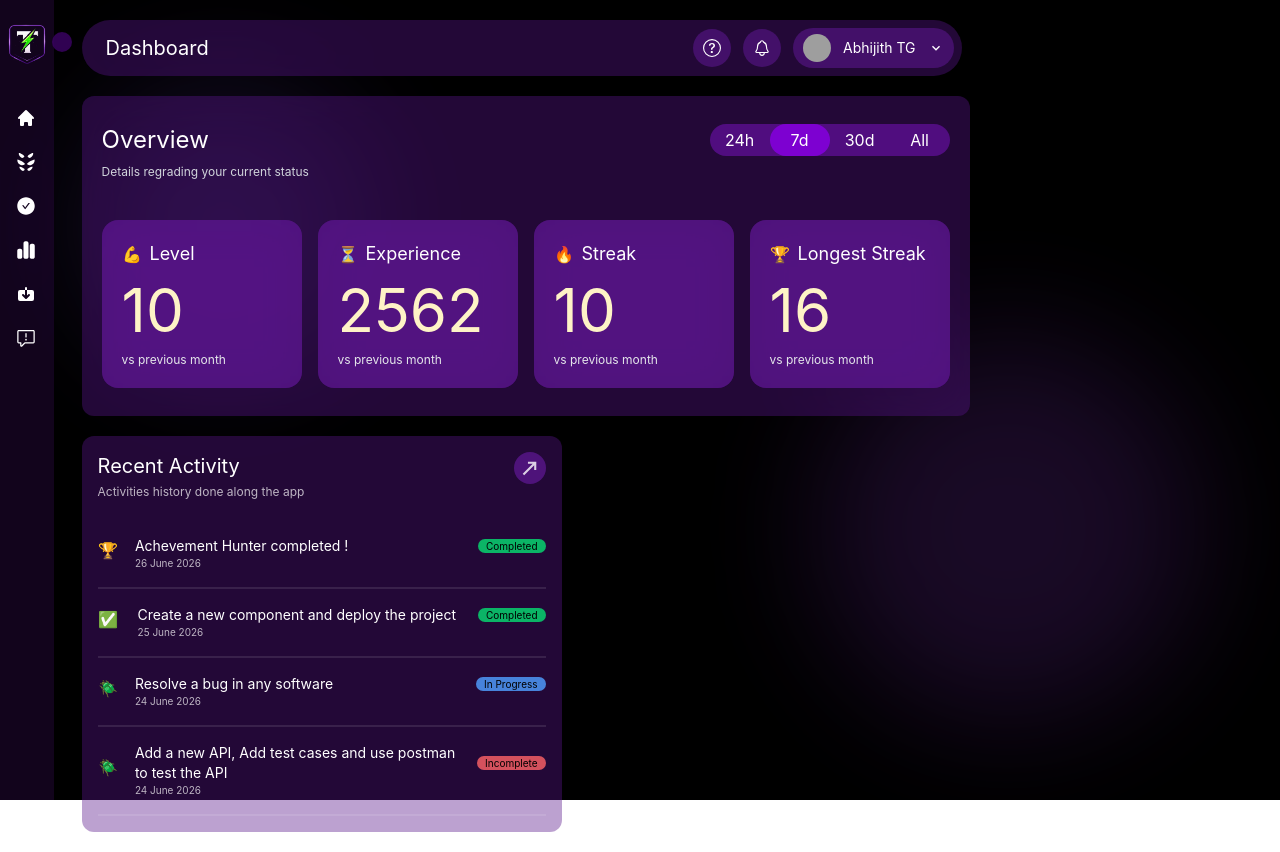
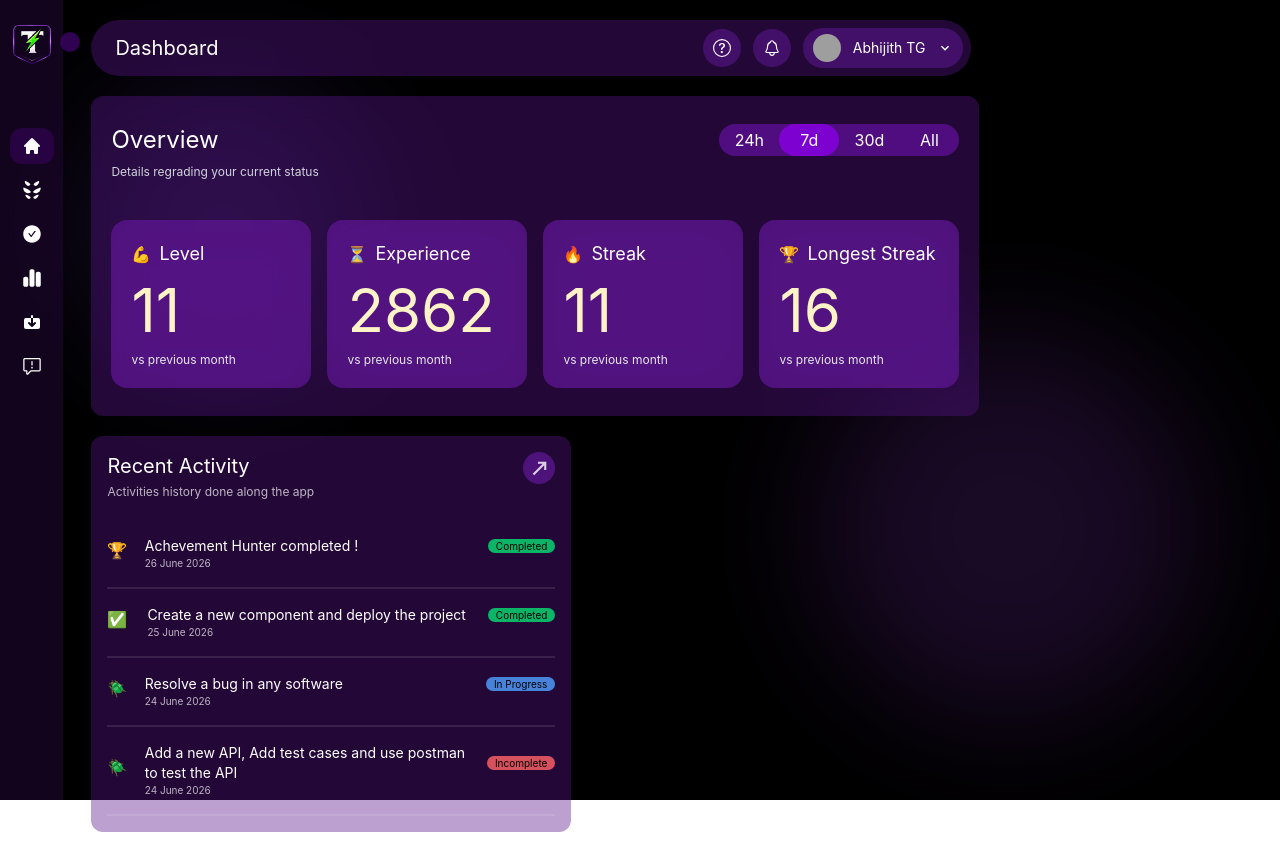
Before and after one commit to Abhijith-TG/solo-leveiling, a React (Vite) app: page / in a window 1280 px wide. Built offline with nearby package versions, Linux system fonts and the light colour scheme; grey boxes are pictures that could not be loaded.

Commit message:
feat: Added counter

```diff
--- /dev/null
+++ b/src/components/Counter.tsx
@@ -0,0 +1,36 @@
+import { useEffect, useState } from "react"
+
+type counterProps = {
+    num:number,
+    incre?:number
+}
+
+
+function Counter({num,incre=1}:counterProps) {
+
+    const [count, setCount] = useState(0)
+
+
+    useEffect(()=>{
+
+        const interval = setInterval(()=>{
+            setCount((prev)=>{
+                if(prev>=num){
+                    clearInterval(interval)
+                    return num
+                }
+                return prev+incre;
+            })
+        },20)
+
+        return ()=>clearInterval(interval)
+    },[])
+
+
+
+  return (
+    <div>{count}</div>
+  )
+}
+
+export default Counter
--- a/src/components/DateFilter.tsx
+++ b/src/components/DateFilter.tsx
@@ -3,7 +3,6 @@ import { useState } from 'react'
 function DateFilter() {
 
     const dates = ['24h','7d','30d','All']
-
 
     const [date, SetDate] = useState('7d')
 
--- a/src/components/Overview.tsx
+++ b/src/components/Overview.tsx
@@ -1,3 +1,4 @@
+import Counter from "./Counter"
 import DateFilter from "./DateFilter"
 
 
@@ -5,14 +6,14 @@ function Overview() {
 
     const overview = [{
         name:"Level",
-        level:10,
+        level:11,
         icon:"💪",
         text:"vs previous month"
 
     },
 {
         name:"Experience",
-        level:2562,
+        level:2862,
         icon:"⏳",
         text:"Xps"
 
@@ -20,7 +21,7 @@ function Overview() {
     },
     {
         name:"Streak",
-        level:10,
+        level:11,
         icon:"🔥",
         text:"Days"
 
@@ -35,6 +36,7 @@ function Overview() {
 
     }
 ]
+
 
 
   return (
@@ -58,7 +60,7 @@ function Overview() {
                             <p className="text-lg">{over.name}</p>
                         </div>
                         <div className="flex flex-col items-start justify-start gap-3" >
-                            <p className="text-6xl text-amber-100" >{over.level}</p>
+                            <p className="text-6xl text-amber-100" ><Counter num={over.level} incre={over.name==='Experience'?40:1} /></p>
                             <p className="text-xs text-gray-200 ">vs previous month</p>
                         </div>
                     </div>
--- a/src/components/SideBar.tsx
+++ b/src/components/SideBar.tsx
@@ -1,10 +1,10 @@
-import { useState } from "react"
+import { useEffect, useState } from "react"
 import { AiFillCheckCircle } from "react-icons/ai"
 import { FaChartSimple } from "react-icons/fa6"
 import { GoReport } from "react-icons/go"
 import { HiHome, HiSave } from "react-icons/hi"
 import logo from '../assets/logo.png'
-import { useNavigate } from "react-router-dom"
+import { useLocation, useNavigate } from "react-router-dom"
 import { GiHunterEyes } from "react-icons/gi"
 
 function SideBar() {
@@ -15,7 +15,7 @@ function SideBar() {
         {name:"Acheivements",route:"/acheivments",icon:<AiFillCheckCircle size={20}/>},
         {name:"Statistics",route:"/statistics",icon:<FaChartSimple size={20}/>},
         {name:"History",route:"/history",icon:<HiSave size={20}/>},
-        {name:"Reports",route:"/",icon:<GoReport size={20}/>},
+        {name:"Reports",route:"/reports",icon:<GoReport size={20}/>},
 
     ]
 
@@ -23,25 +23,31 @@ function SideBar() {
 
     const [expand, setExpand] = useState(false)
 
+    const location = useLocation()
+    const path = location.pathname
+
 
   return (
-    <div className={`text-white absolute h-200 z-100   bg-purple-900/20 backdrop-blur-xl px-2 py-5 sm:relative ${expand ? "w-55": "w-15"} transition-all `}>
+    <div className={`text-white absolute h-200 z-100  flex flex-col gap-5  bg-purple-900/20 backdrop-blur-xl px-2 py-5 sm:relative ${expand ? "w-55 items-start": "w-18 items-center"} transition-all `}>
         <div className="flex items-center mb-10 gap-2 ">
         <img src={logo} className="w-10 h-10 shrink-0 relative top-1" />
         {expand && <h1 className="text-[28px] " >TazKora</h1>}
 
         </div>
 
-        <div onClick={()=>setExpand(!expand)} className={`z-100 w-5 h-5 rounded-full absolute top-8 ${expand ? "left-52": "left-13"} bg-purple-950/80 transition-all `}></div>
+        <div onClick={()=>setExpand(!expand)} className={`z-100 w-5 h-5 rounded-full absolute top-8 ${expand ? "left-52": "left-15"} bg-purple-950/80 transition-all `}></div>
+        <div>
+
         {
             navItems.map((nav,index)=>
-                <div key={index} className="flex items-center gap-3 mt-2 hover:cursor-pointer hover:bg-purple-950/50 px-2 py-2 rounded-xl transition-all" onClick={()=>navigate(nav.route)} >
+                <div key={index} className={` flex items-center gap-3 mt-2 hover:cursor-pointer hover:bg-purple-950/50 px-3 py-2 rounded-xl transition-all ${path===nav.route ?"bg-purple-950/50":""}  `} onClick={()=>navigate(nav.route)} >
                     <div className=" shrink-0  ">{nav.icon}</div>
                     {expand && <p key={index} className=" text-md" >{nav.name}</p>}
                 </div>
             )
         }
 
+        </div>
 
     </div>
   )
```
